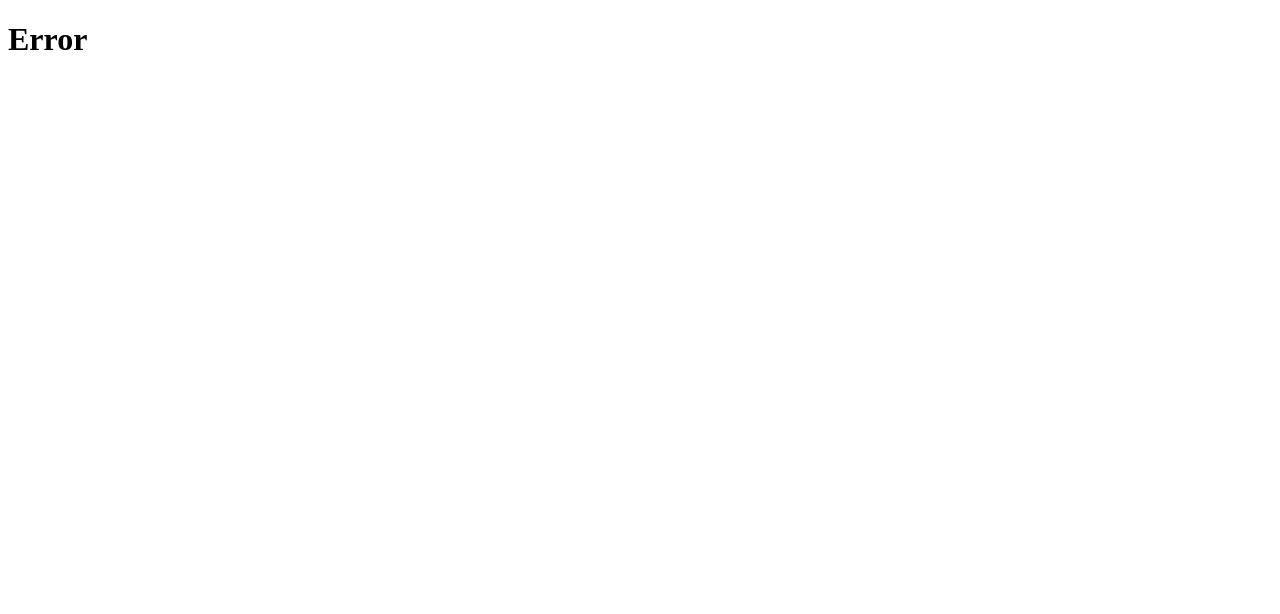
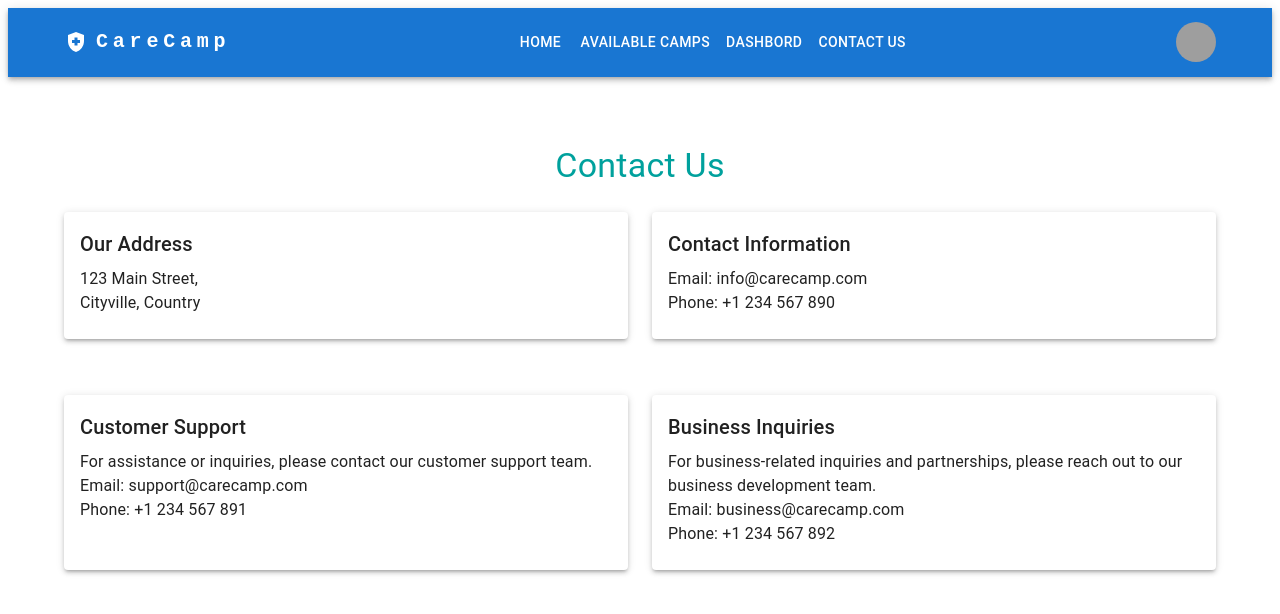
Before and after one commit to m-minhajul-alam/care-camp-client, a React (Vite) app: page /contactUs in a window 1280 px wide. Before the commit this address had no page. Shown: the top 614 px of the page. Built offline with nearby package versions, Linux system fonts and the light colour scheme; grey boxes are pictures that could not be loaded.

Commit message:
Added Contact us page

```diff
--- a/package.json
+++ b/package.json
@@ -15,10 +15,12 @@
     "@mui/icons-material": "^5.14.18",
     "@mui/material": "^5.14.18",
     "@mui/system": "^5.14.18",
+    "leaflet": "^1.9.4",
     "localforage": "^1.10.0",
     "match-sorter": "^6.3.1",
     "react": "^18.2.0",
     "react-dom": "^18.2.0",
+    "react-leaflet": "^4.2.1",
     "react-responsive-carousel": "^3.2.23",
     "react-router-dom": "^6.20.0",
     "sort-by": "^1.2.0"
--- a/src/Pages/AvailableCamps/AvailableCamps.jsx
+++ b/src/Pages/AvailableCamps/AvailableCamps.jsx
@@ -107,9 +107,6 @@ const AvailableCamps = () => {
           </Grid>
         ))}
       </Grid>
-
-
-
     </Container>
   );
 };
--- /dev/null
+++ b/src/Pages/ContactUs/ContactUs.jsx
@@ -0,0 +1,89 @@
+import { Container, Typography, Grid, Card, CardContent } from "@mui/material";
+
+const ContactUs = () => {
+  return (
+    <Container sx={{ my: "68px" }}>
+      <Typography
+        variant="h4"
+        sx={{ textAlign: "center", mb: "26px", color: "#00A19D" }}
+        gutterBottom
+      >
+        Contact Us
+      </Typography>
+
+      <Grid container spacing={3}>
+        <Grid item xs={12} md={6}>
+          <Card elevation={3} sx={{ height: "100%" }}>
+            <CardContent>
+              <Typography variant="h6" gutterBottom>
+                Our Address
+              </Typography>
+              <Typography variant="body1">
+                123 Main Street,
+                <br />
+                Cityville, Country
+              </Typography>
+            </CardContent>
+          </Card>
+        </Grid>
+        <Grid item xs={12} md={6}>
+          <Card elevation={3} sx={{ height: "100%" }}>
+            <CardContent>
+              <Typography variant="h6" gutterBottom>
+                Contact Information
+              </Typography>
+              <Typography variant="body1">
+                Email: info@carecamp.com
+                <br />
+                Phone: +1 234 567 890
+              </Typography>
+            </CardContent>
+          </Card>
+        </Grid>
+      </Grid>
+
+      {/* Additional Sections */}
+      <Grid container spacing={3} sx={{ mt: 4 }}>
+        {/* Additional Section 1 */}
+        <Grid item xs={12} md={6}>
+          <Card elevation={3} sx={{ height: "100%" }}>
+            <CardContent>
+              <Typography variant="h6" gutterBottom>
+                Customer Support
+              </Typography>
+              <Typography variant="body1">
+                For assistance or inquiries, please contact our customer support
+                team.
+                <br />
+                Email: support@carecamp.com
+                <br />
+                Phone: +1 234 567 891
+              </Typography>
+            </CardContent>
+          </Card>
+        </Grid>
+
+        {/* Additional Section 2 */}
+        <Grid item xs={12} md={6}>
+          <Card elevation={3} sx={{ height: "100%" }}>
+            <CardContent>
+              <Typography variant="h6" gutterBottom>
+                Business Inquiries
+              </Typography>
+              <Typography variant="body1">
+                For business-related inquiries and partnerships, please reach
+                out to our business development team.
+                <br />
+                Email: business@carecamp.com
+                <br />
+                Phone: +1 234 567 892
+              </Typography>
+            </CardContent>
+          </Card>
+        </Grid>
+      </Grid>
+    </Container>
+  );
+};
+
+export default ContactUs;
--- a/src/Routers/Router.jsx
+++ b/src/Routers/Router.jsx
@@ -4,6 +4,7 @@ import Error from "../Pages/Error/Error";
 import Home from "../Pages/Home/Home";
 import AvailableCamps from "../Pages/AvailableCamps/AvailableCamps";
 import CampDetail from "../Pages/CampDetail/CampDetail";
+import ContactUs from "../Pages/ContactUs/ContactUs";
 
 const router = createBrowserRouter([
   {
@@ -22,7 +23,10 @@ const router = createBrowserRouter([
       {
         path: "/campDetail/:id",
         element: <CampDetail></CampDetail>,
-        // loader: ({ params }) => fetch(`campData.json/${params.id}`)
+      },
+      {
+        path: "/contactUs",
+        element: <ContactUs></ContactUs>,
       },
     ],
   },
```
Also changed, not shown: 1 other file (tests, documents, lock files or other folders).
